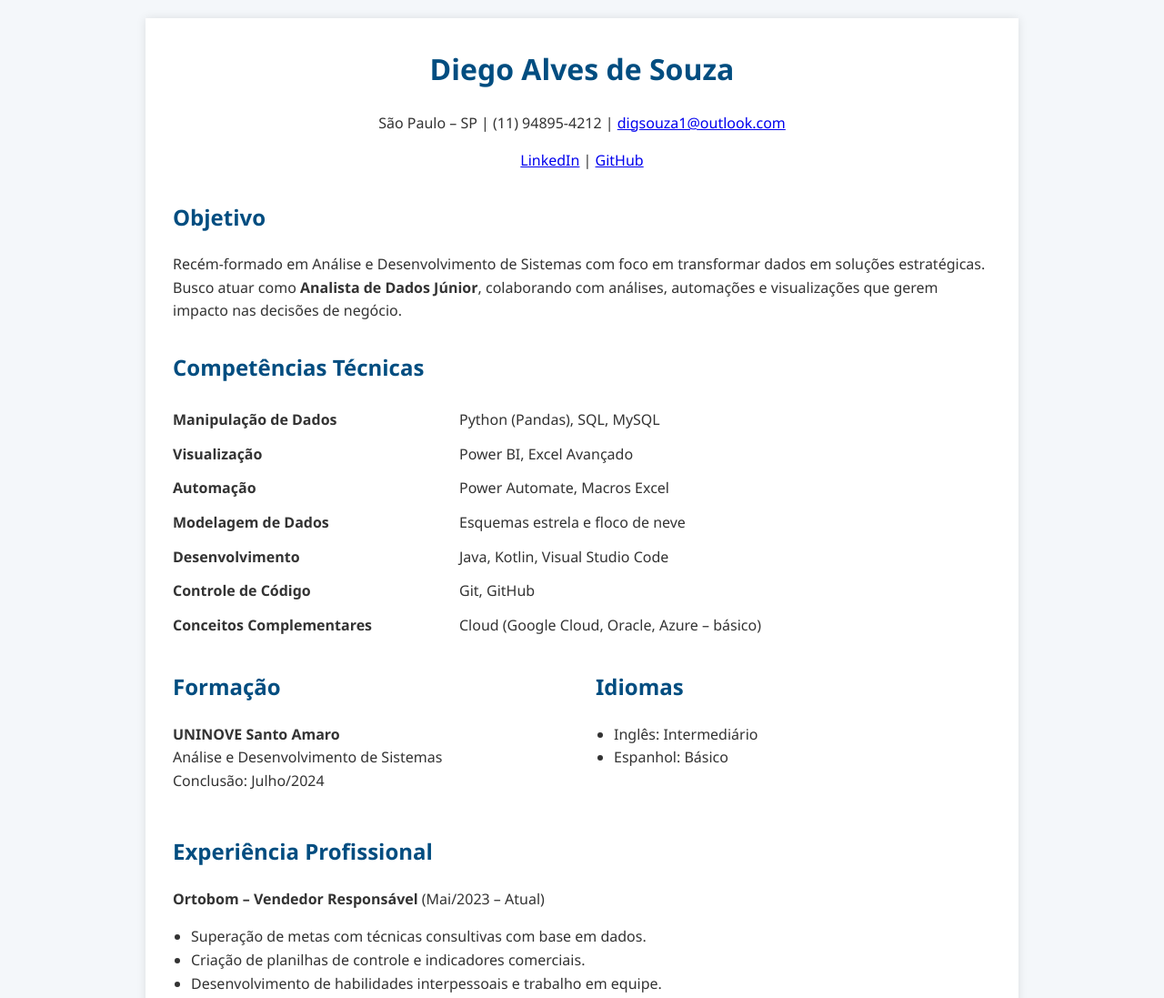
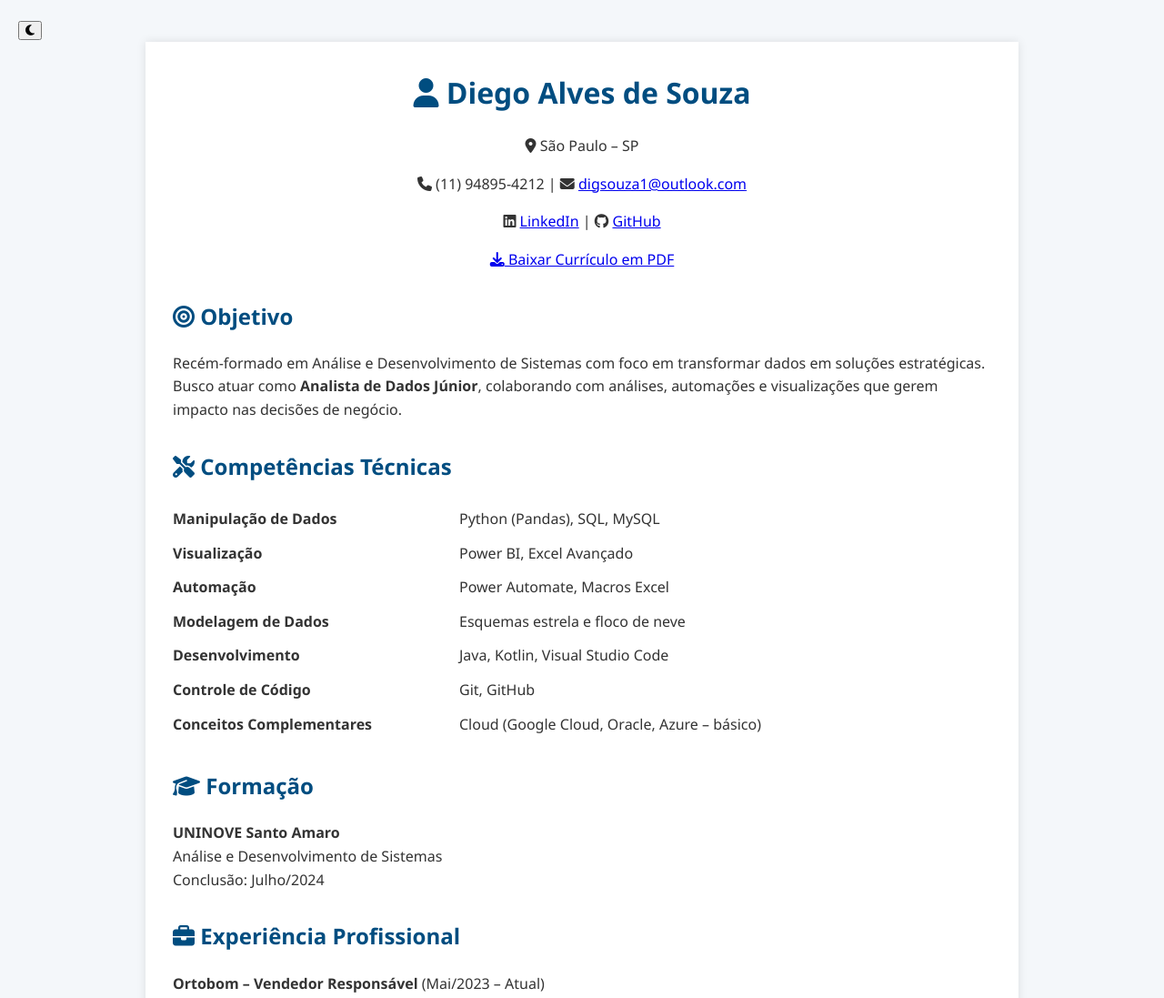
Before and after one commit to DiegoAlvesprogramer/diego-alves.github.io, a plain HTML site: page index.html in a window 1280 px wide. Shown: the top 1097 px of the page at 91% size. Drawn offline with Linux system fonts and the light colour scheme.

Commit message:
Update index.html

```diff
--- a/index.html
+++ b/index.html
@@ -1,26 +1,36 @@
 <!DOCTYPE html>
 <html lang="pt-br">
 <head>
-  <meta charset="UTF-8">
-  <meta name="viewport" content="width=device-width, initial-scale=1">
+  <meta charset="UTF-8" />
+  <meta name="viewport" content="width=device-width, initial-scale=1" />
   <title>Currículo – Diego Alves de Souza</title>
-  <link rel="stylesheet" href="styles.css">
+  <link rel="stylesheet" href="https://cdnjs.cloudflare.com/ajax/libs/font-awesome/6.5.0/css/all.min.css" />
+  <link rel="stylesheet" href="styles.css" />
 </head>
 <body>
+  <div class="theme-toggle">
+    <button id="toggle-theme"><i class="fas fa-moon"></i></button>
+  </div>
+
   <div class="container">
     <div class="header">
-      <h1>Diego Alves de Souza</h1>
-      <p>São Paulo – SP | (11) 94895-4212 | <a href="mailto:digsouza1@outlook.com">digsouza1@outlook.com</a></p>
-      <p><a href="https://www.linkedin.com/in/diego-a-ab77a0180">LinkedIn</a> | <a href="https://github.com/DiegoAlvesprogramer">GitHub</a></p>
+      <h1><i class="fas fa-user"></i> Diego Alves de Souza</h1>
+      <p><i class="fas fa-map-marker-alt"></i> São Paulo – SP</p>
+      <p><i class="fas fa-phone"></i> (11) 94895-4212 | <i class="fas fa-envelope"></i> <a href="mailto:digsouza1@outlook.com">digsouza1@outlook.com</a></p>
+      <p>
+        <i class="fab fa-linkedin"></i> <a href="https://www.linkedin.com/in/diego-a-ab77a0180">LinkedIn</a> |
+        <i class="fab fa-github"></i> <a href="https://github.com/DiegoAlvesprogramer">GitHub</a>
+      </p>
+      <a class="download-btn" href="curriculo-diego.pdf" download><i class="fas fa-download"></i> Baixar Currículo em PDF</a>
     </div>
 
     <div class="section">
-      <h2>Objetivo</h2>
+      <h2><i class="fas fa-bullseye"></i> Objetivo</h2>
       <p>Recém-formado em Análise e Desenvolvimento de Sistemas com foco em transformar dados em soluções estratégicas. Busco atuar como <strong>Analista de Dados Júnior</strong>, colaborando com análises, automações e visualizações que gerem impacto nas decisões de negócio.</p>
     </div>
 
     <div class="section">
-      <h2>Competências Técnicas</h2>
+      <h2><i class="fas fa-tools"></i> Competências Técnicas</h2>
       <table class="skills-table">
         <tr><td>Manipulação de Dados</td><td>Python (Pandas), SQL, MySQL</td></tr>
         <tr><td>Visualização</td><td>Power BI, Excel Avançado</td></tr>
@@ -32,23 +42,13 @@
       </table>
     </div>
 
-    <div class="section two-columns">
-      <div class="column">
-        <h2>Formação</h2>
-        <p><strong>UNINOVE Santo Amaro</strong><br>Análise e Desenvolvimento de Sistemas<br>Conclusão: Julho/2024</p>
-      </div>
-
-      <div class="column">
-        <h2>Idiomas</h2>
-        <ul>
-          <li>Inglês: Intermediário</li>
-          <li>Espanhol: Básico</li>
-        </ul>
-      </div>
+    <div class="section">
+      <h2><i class="fas fa-graduation-cap"></i> Formação</h2>
+      <p><strong>UNINOVE Santo Amaro</strong><br>Análise e Desenvolvimento de Sistemas<br>Conclusão: Julho/2024</p>
     </div>
 
     <div class="section">
-      <h2>Experiência Profissional</h2>
+      <h2><i class="fas fa-briefcase"></i> Experiência Profissional</h2>
       <p><strong>Ortobom – Vendedor Responsável</strong> (Mai/2023 – Atual)</p>
       <ul>
         <li>Superação de metas com técnicas consultivas com base em dados.</li>
@@ -64,14 +64,14 @@
     </div>
 
     <div class="section">
-      <h2>Projetos Pessoais</h2>
+      <h2><i class="fas fa-flask"></i> Projetos Pessoais</h2>
       <p><strong>Snake Game</strong> – Python + Pygame<br>
       Projeto voltado para lógica de programação e estrutura modular com POO.<br>
-      <a href="https://github.com/SnakePythonPOO">Ver no GitHub</a></p>
+      <a href="https://github.com/SnakePythonPOO"><i class="fab fa-github"></i> Ver no GitHub</a></p>
     </div>
 
     <div class="section">
-      <h2>Cursos Complementares</h2>
+      <h2><i class="fas fa-book-open"></i> Cursos Complementares</h2>
       <ul>
         <li>Programação em Python – SENAI</li>
         <li>Banco de Dados Relacionais, Git, Kotlin e Java – DIO</li>
@@ -80,7 +80,15 @@
     </div>
 
     <div class="section">
-      <h2>Habilidades Interpessoais</h2>
+      <h2><i class="fas fa-language"></i> Idiomas</h2>
+      <ul>
+        <li>Inglês: Intermediário</li>
+        <li>Espanhol: Básico</li>
+      </ul>
+    </div>
+
+    <div class="section">
+      <h2><i class="fas fa-user-check"></i> Habilidades Interpessoais</h2>
       <ul>
         <li>Comunicação clara e objetiva</li>
         <li>Proatividade e aprendizado rápido</li>
@@ -89,5 +97,7 @@
       </ul>
     </div>
   </div>
+
+  <script src="script.js"></script>
 </body>
 </html>
```
